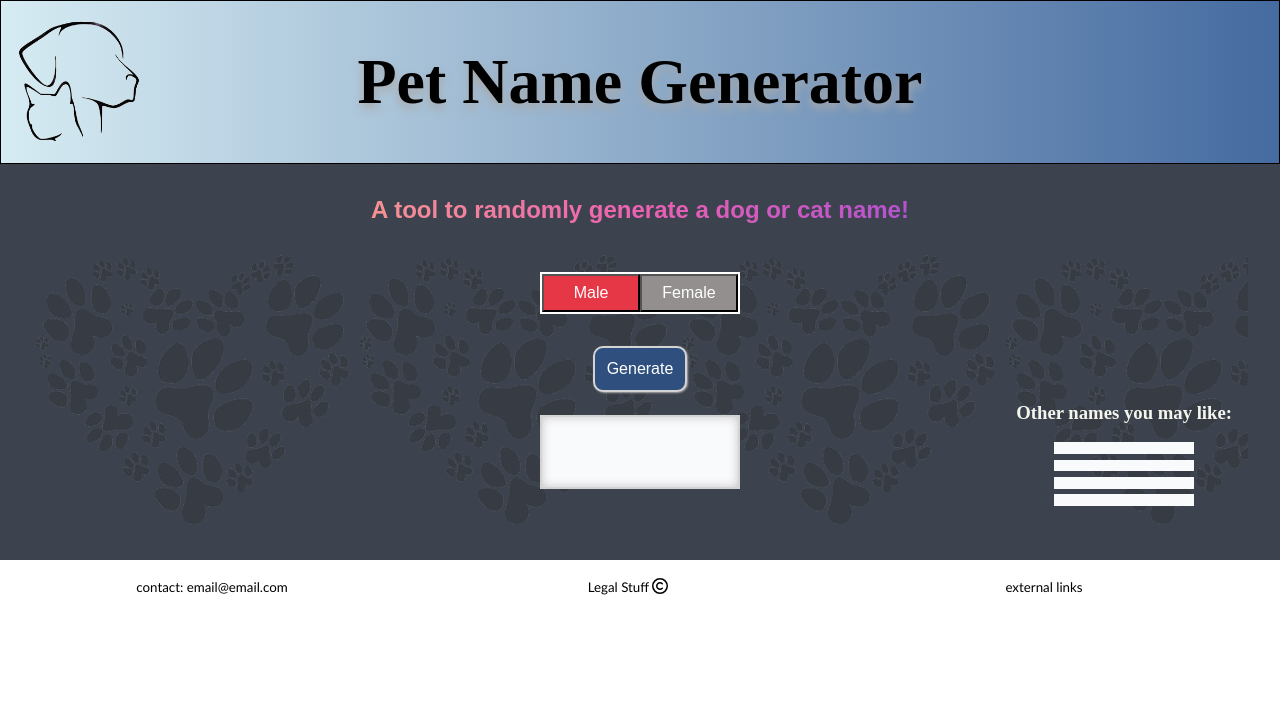
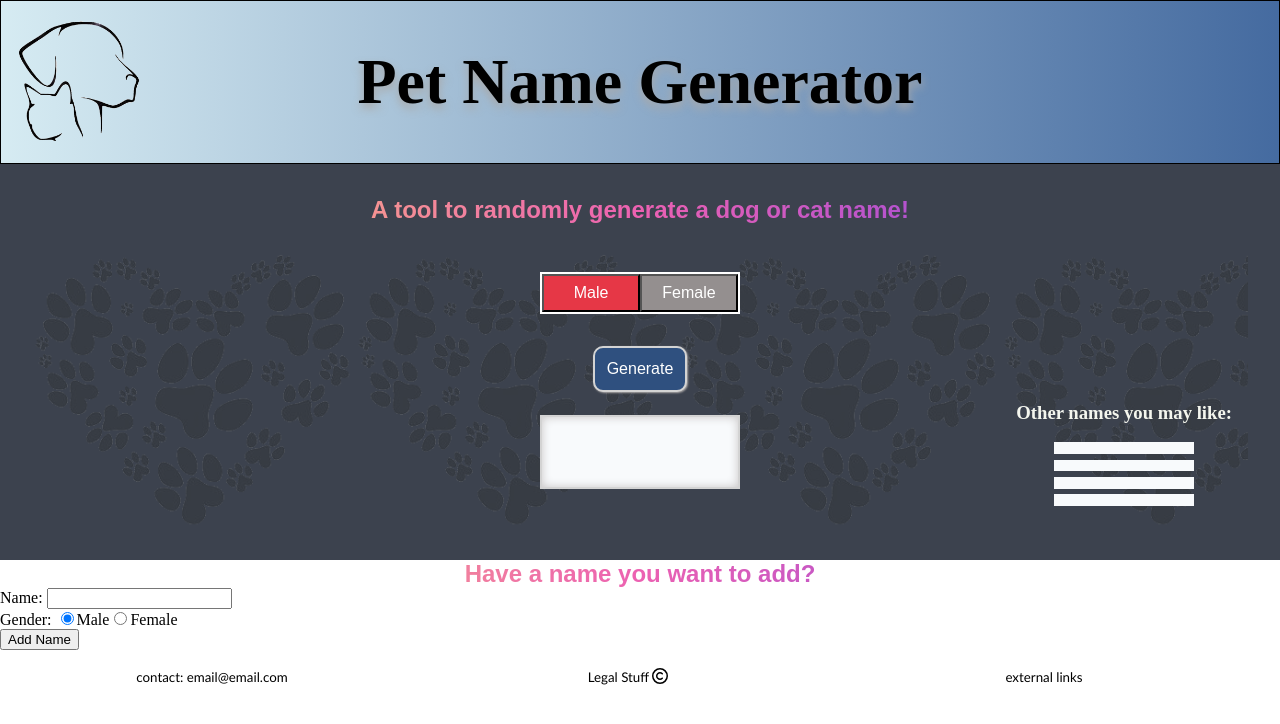
Before and after one commit to Pets-without-names/Jax-Pet-Names, a React (Create React App) app in the folder client/: page / in a window 1280 px wide. Shown: the top 724 px of the page. Built offline with nearby package versions, Linux system fonts and the light colour scheme; no server answers; a web font is replaced by a local one.

Commit message:
added addName.js file to allow the user to add a pet name to the database

```diff
--- a/client/src/App.js
+++ b/client/src/App.js
@@ -2,12 +2,14 @@ import '../src/styles/main.css';
 import Header from './components/header';
 import Main from './components/main';
 import Footer from './components/footer';
+import AddName from './components/addName';
 
 function App() {
   return (
     <div>
       <Header></Header>
       <Main></Main>
+      <AddName></AddName>
       <Footer></Footer>
     </div>
   );
--- /dev/null
+++ b/client/src/components/addName.js
@@ -0,0 +1,74 @@
+import { React, useCallback, useEffect, useState } from 'react';
+import '../styles/addName.css';
+
+function AddName() {
+  const [name, setName] = useState('');
+  const [gender, setGender] = useState('Male');
+
+  const handleNameChange = (event) => {
+    setName(event.target.value);
+  };
+
+  const handleGenderChange = useCallback(
+    (genderValue) => {
+      setGender(genderValue);
+      console.log('gender: ' + gender);
+    },
+    [gender]
+  );
+
+  const handleOnChange = (event) => {
+    handleGenderChange(event.target.value);
+  };
+
+  const handleSubmit = (event) => {
+    event.prevent.default();
+  };
+
+  useEffect(() => {
+    handleGenderChange(gender);
+  }, [handleGenderChange, gender]);
+
+  return (
+    <div>
+      <h2>Have a name you want to add?</h2>
+      <form onSubmit={handleSubmit}>
+        <label>
+          Name:{' '}
+          <input type='text' value={name} onChange={handleNameChange}></input>
+        </label>
+        <br></br>
+
+        <div>
+          <label>Gender: </label>
+          <input
+            type='radio'
+            id='male'
+            value='Male'
+            name='gender'
+            checked={gender === 'Male'}
+            onChange={handleOnChange}
+          />
+          <label htmlFor='male'>Male</label>
+          <input
+            type='radio'
+            id='female'
+            value='Female'
+            name='gender'
+            checked={gender === 'Female'}
+            onChange={(event) => {
+              setGender(event.target.value);
+              console.log('gender: ' + gender);
+            }}
+          />
+          <label htmlFor='female'>Female</label>
+        </div>
+        <div>
+          <button type='submit'>Add Name</button>
+        </div>
+      </form>
+    </div>
+  );
+}
+
+export default AddName;
```
Also changed, not shown: client/src/styles/addName.css (added).
